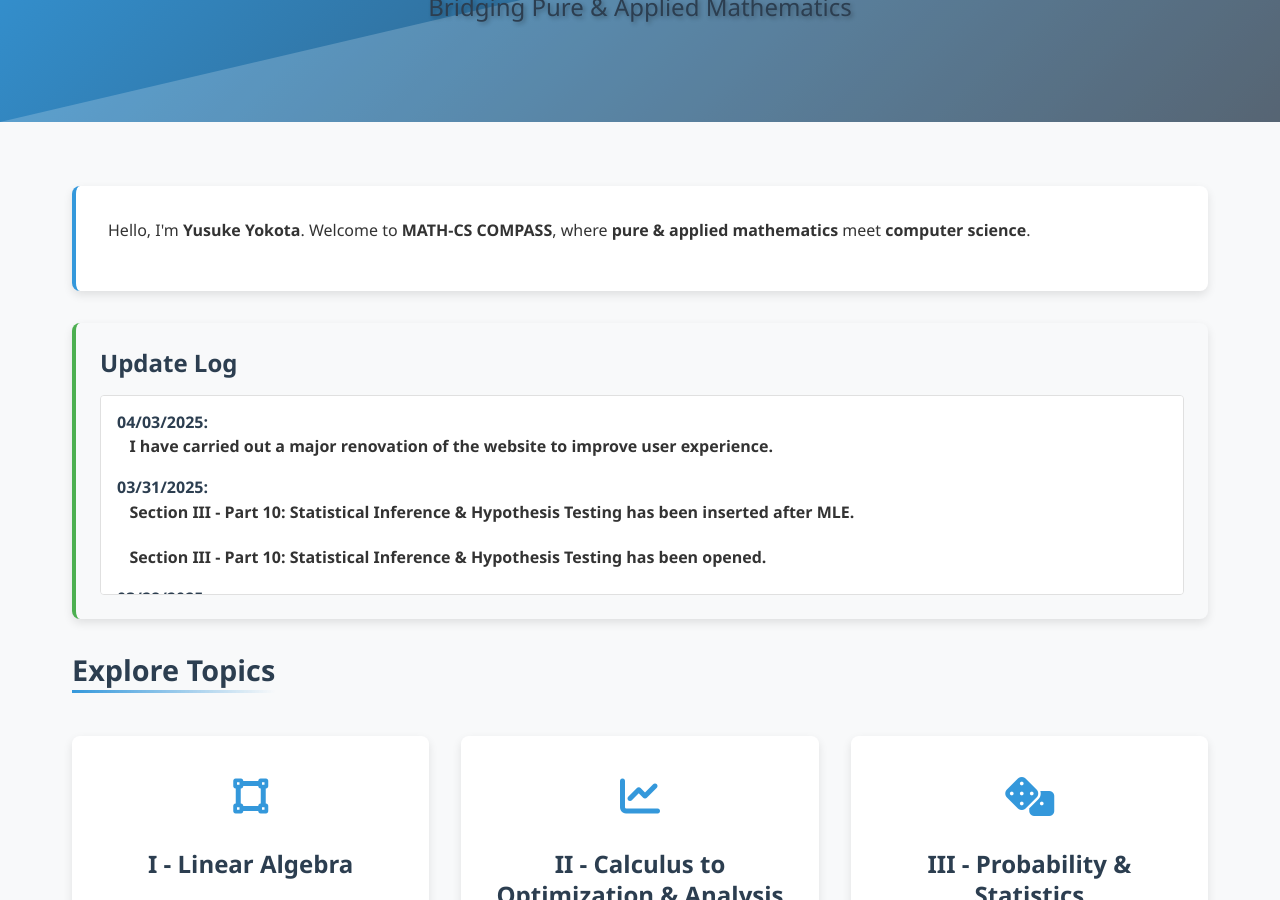
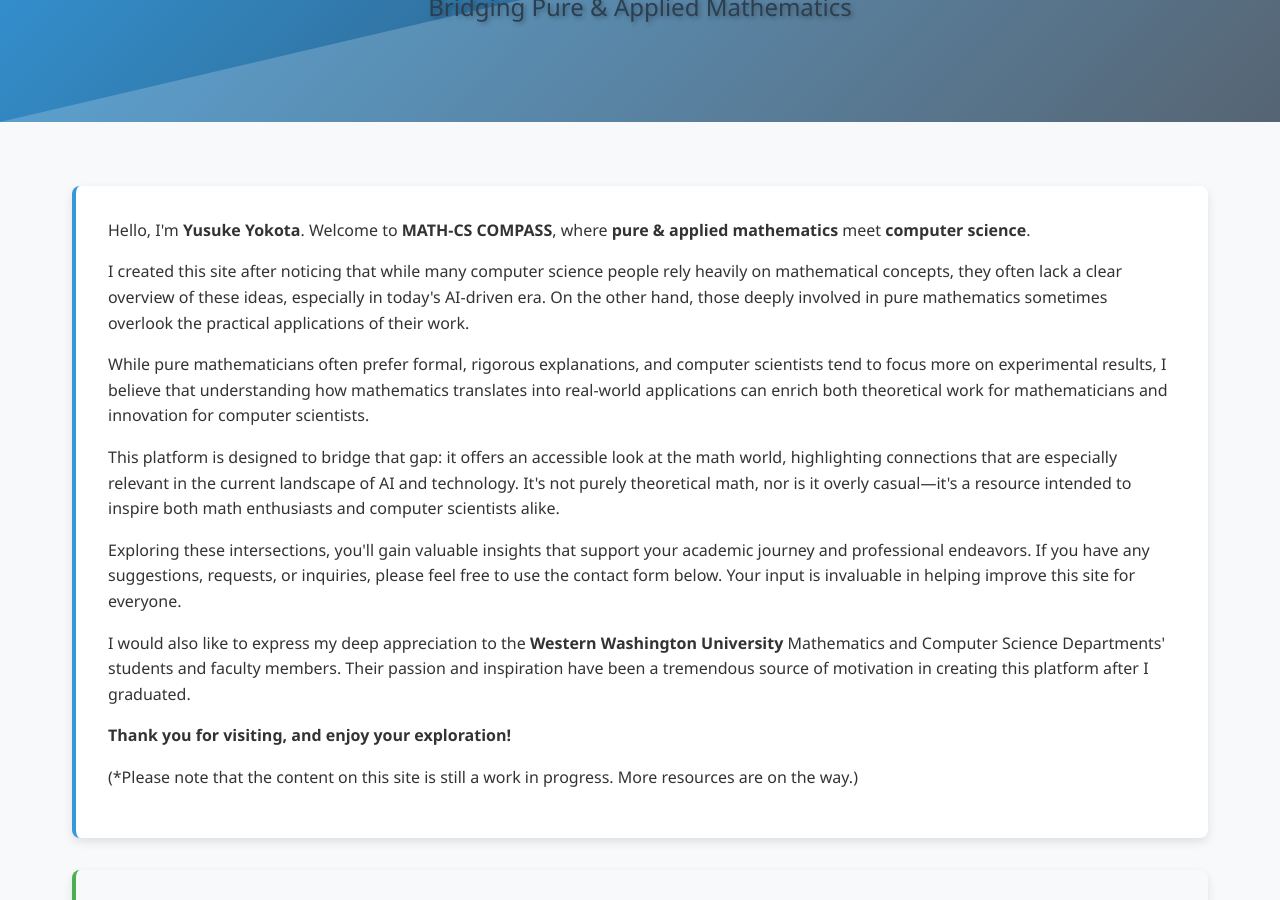
Before and after one commit to Yusukey01/yusukey01.github.io, a Jekyll site: the page built from index.html, in a window 1280 px wide and 900 px high, scrolled down 359 px. Built offline with Jekyll 4.4.1, drawn with Linux system fonts in a browser that asks for light colours.

Commit message:
add intro-function

```diff
--- a/index.html
+++ b/index.html
@@ -21,29 +21,29 @@ uses_python: false
         <section class="homepage-introduction">
             <p>Hello, I'm <strong>Yusuke Yokota</strong>. Welcome to <strong>MATH-CS COMPASS</strong>, where <strong>pure & applied mathematics</strong> meet <strong>computer science</strong>.</p>
 
-            <p class="collapsible-content">I created this site after noticing that while many computer science people rely heavily on
+            <p>I created this site after noticing that while many computer science people rely heavily on
                 mathematical concepts, they often lack a clear overview of these ideas, especially in today's AI-driven era. On the
                 other hand, those deeply involved in pure mathematics sometimes overlook the practical applications of their work.</p>
 
-            <p class="collapsible-content">While pure mathematicians often prefer formal, rigorous explanations, and computer scientists
+            <p>While pure mathematicians often prefer formal, rigorous explanations, and computer scientists
                 tend to focus more on experimental results, I believe that understanding how mathematics translates into real-world
                 applications can enrich both theoretical work for mathematicians and innovation for computer scientists.</p>
 
-            <p class="collapsible-content">This platform is designed to bridge that gap: it offers an accessible look at the math world,
+            <p>This platform is designed to bridge that gap: it offers an accessible look at the math world,
                 highlighting connections that are especially relevant in the current landscape of AI and technology. It's not purely
                 theoretical math, nor is it overly casual—it's a resource intended to inspire both math enthusiasts and computer scientists alike.</p>
 
-            <p class="collapsible-content">Exploring these intersections, you'll gain valuable insights that support your academic journey
+            <p>Exploring these intersections, you'll gain valuable insights that support your academic journey
                 and professional endeavors. If you have any suggestions, requests, or inquiries, please feel free to use the contact form
                 below. Your input is invaluable in helping improve this site for everyone.</p>
 
-            <p class="collapsible-content">I would also like to express my deep appreciation to the <strong>Western Washington University</strong>
+            <p>I would also like to express my deep appreciation to the <strong>Western Washington University</strong>
                 Mathematics and Computer Science Departments' students and faculty members. Their passion and inspiration have been a tremendous
                 source of motivation in creating this platform after I graduated.</p>
 
-            <p class="collapsible-content"><strong>Thank you for visiting, and enjoy your exploration!</strong></p>
+            <p><strong>Thank you for visiting, and enjoy your exploration!</strong></p>
 
-            <p class="collapsible-content">(*Please note that the content on this site is still a work in progress. More resources
+            <p>(*Please note that the content on this site is still a work in progress. More resources
                 are on the way.)</p>
         </section>
 
```
